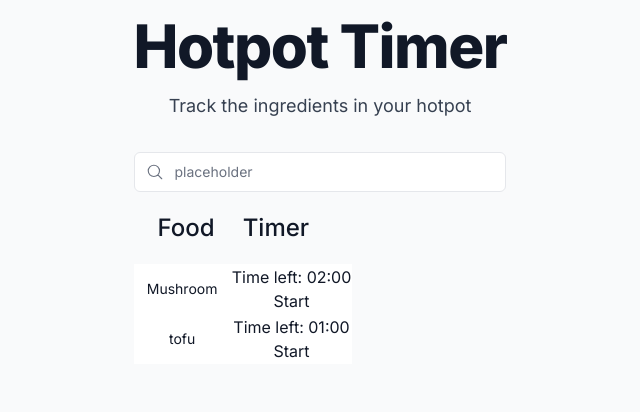
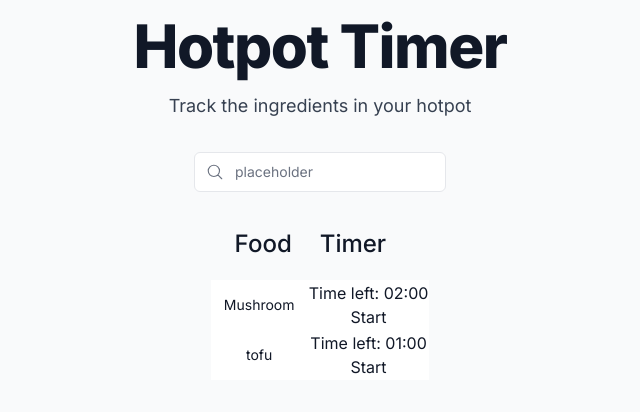
Before and after one commit to polarbearcode/HotpotTimer, a Next.js app in the folder hotpot-timer/: page / in a window 1280 px wide. Shown: the top 412 px of the page, without its empty margins (320-960 px from the left). Built offline with nearby package versions, Linux system fonts and the light colour scheme; no server answers; the database is empty.

Commit message:
searchParams prop and flex-col for divs

```diff
--- a/hotpot-timer/app/page.tsx
+++ b/hotpot-timer/app/page.tsx
@@ -7,12 +7,10 @@ import { Ingredient } from "./lib/definitions";
 import { useState } from "react";
 import { fetchIngredientName } from "./lib/data";
 
-export default async function Home() {
+export default async function Home({searchParams} : {searchParams: {ingredient: string}}) {
 
   const ingredientList: Ingredient[] = [{name: "Mushroom", cook_time: 2, cook_descr: "long"},
     {name: "tofu", cook_time: 1, cook_descr: "short"}];
-
-    const nameList = await fetchIngredientName();
 
 
   return (
@@ -25,11 +23,14 @@ export default async function Home() {
         <p className="text-lg text-gray-700 dark:text-gray-300">
             Track the ingredients in your hotpot
         </p>
-        <div className="relative mt-4 flex items-center justify-between gap-2 md:mt-8">
+        <div className="relative mt-4 flex flex-col items-center justify-between gap-2 md:mt-8">
           <Suspense>
             <Search placeholder="placeholder" />
           </Suspense>
-          <div className='absolute top-10'>
+          <div className="relative">
+          <SearchSuggestions query={searchParams.ingredient}></SearchSuggestions>
+          </div>
+          <div className='relative'>
             {<Table ingredientsList={ingredientList}></Table>}
           </div>
          </div>
```
